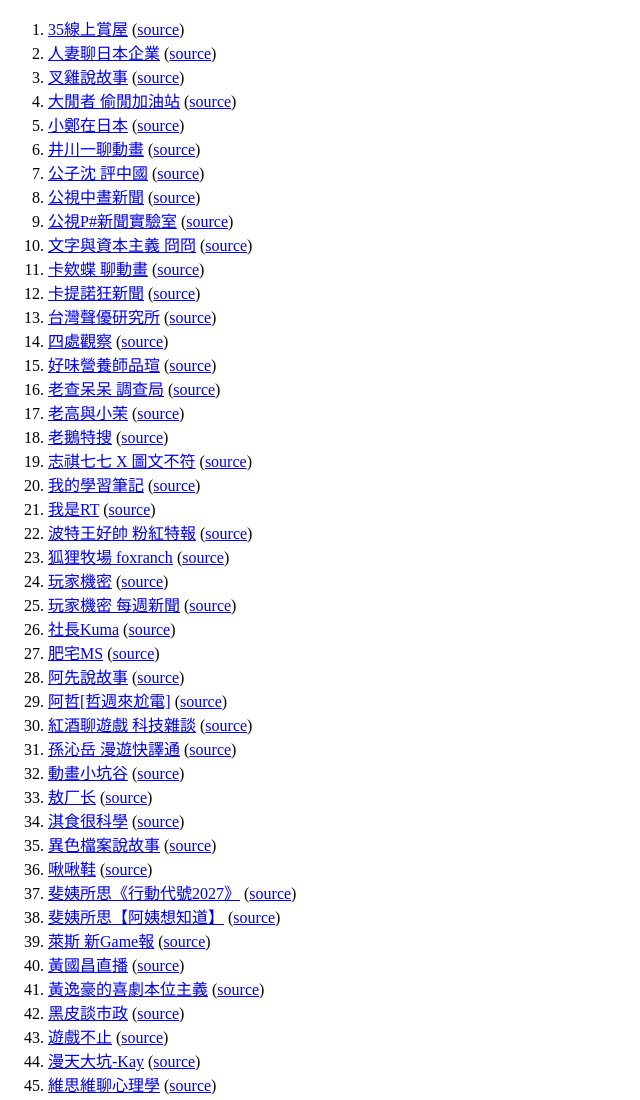
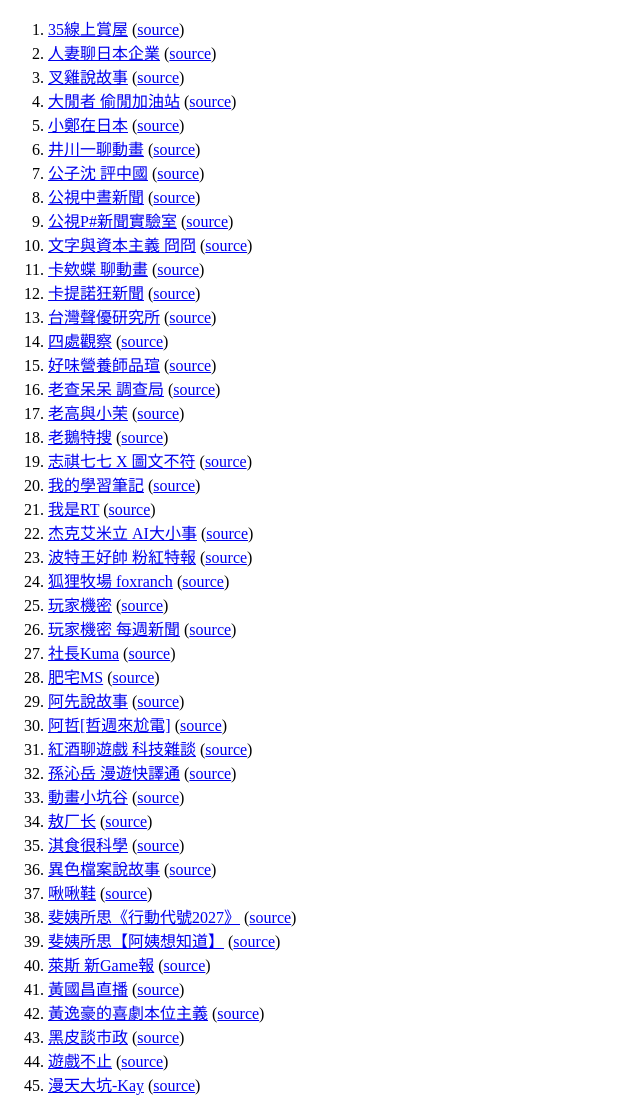
Before and after one commit to democwise2016/action-UT-Podcast, a plain HTML site: page index.html in a window 1280 px wide. Shown: the top 1100 px of the page, without its empty margins (0-640 px from the left). Drawn offline with Linux system fonts and the light colour scheme.

Commit message:
Deploying to gh-pages from @ democwise2016/action-UT-Podcast@0656290a2d8a6569ef7e869da3abb239d6399fda 🚀

```diff
--- a/index.html
+++ b/index.html
@@ -89,6 +89,10 @@
 <li>
       <a href="https://democwise2016.github.io/action-UT-Podcast/RTisme-ch_UCcG2HsNjnAbWOT6E1DRxjGA.rss" target="_blank">我是RT</a>
       (<a href="https://www.youtube.com/channel/UCcG2HsNjnAbWOT6E1DRxjGA" target="_blank">source</a>)
+    </li>
+<li>
+      <a href="https://democwise2016.github.io/action-UT-Podcast/JackEllie-AInews-ch_UCine3_lVU-rFDRRI8xeImHA.rss" target="_blank">杰克艾米立 AI大小事</a>
+      (<a href="https://www.youtube.com/channel/UCine3_lVU-rFDRRI8xeImHA" target="_blank">source</a>)
     </li>
 <li>
       <a href="https://democwise2016.github.io/action-UT-Podcast/Realpotterking-Pinker-ch_UCsBP1dmKYfcorJ17kfOUTvg.rss" target="_blank">波特王好帥 粉紅特報</a>
```
Also changed, not shown: 4 other files.
